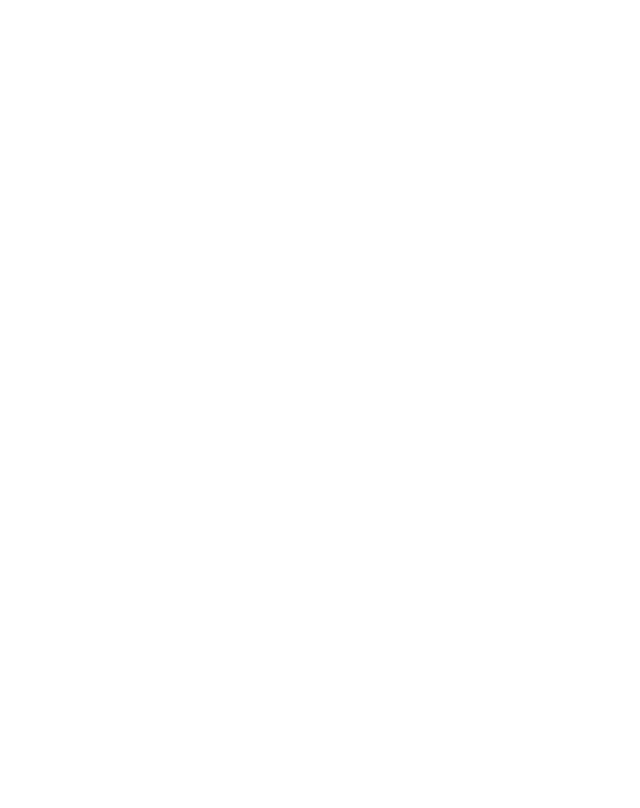
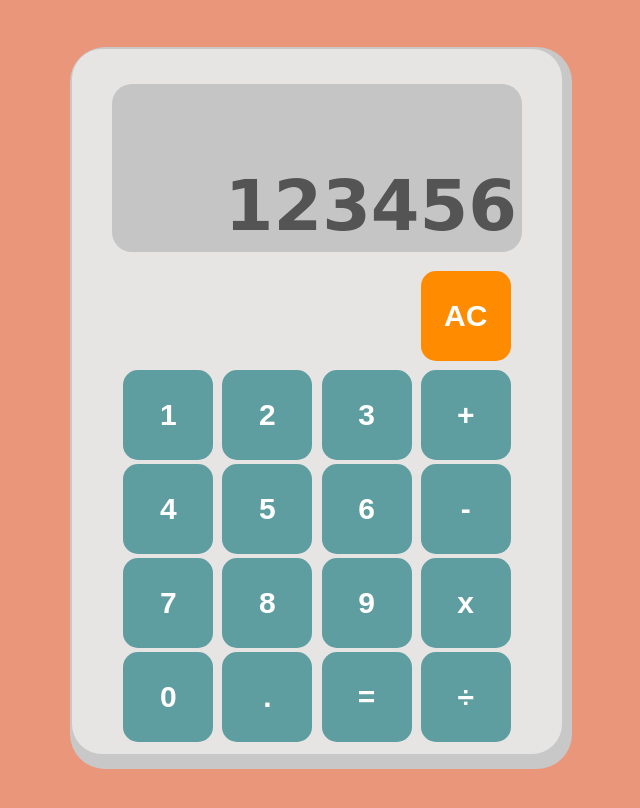
Before and after one commit to HarryY-Yao/calculator, a plain HTML site: page index.html in a window 1280 px wide. Shown: the whole page, without its empty margins (319-959 px from the left). Drawn offline with Linux system fonts and the light colour scheme.

Commit message:
Create UI

```diff
--- a/index.html
+++ b/index.html
@@ -7,6 +7,42 @@
     <title>Calculator</title>
 </head>
 <body>
+    <div class="shadow">
+        <div class="calculator-body">
+            <div class="screen">
+                <div class="on-screen">123456</div>
+            </div>
+            <div class="buttons">
+            <div class="row1">
+                <button class="btn" id="AC">AC</button>
+            </div>
+            <div class="row2">
+                <button class="btn" id="1">1</button>
+                <button class="btn" id="2">2</button>
+                <button class="btn" id="3">3</button>
+                <button class="btn" id="+">+</button>
+            </div>
+            <div class="row2">
+                <button class="btn" id="4">4</button>
+                <button class="btn" id="5">5</button>
+                <button class="btn" id="6">6</button>
+                <button class="btn" id="-">-</button>
+            </div>
+            <div class="row3">
+                <button class="btn" id="7">7</button>
+                <button class="btn" id="8">8</button>
+                <button class="btn" id="9">9</button>
+                <button class="btn" id="*">x</button>
+            </div>
+            <div class="row4">
+                <button class="btn" id="0">0</button>
+                <button class="btn" id=".">.</button>
+                <button class="btn" id="=">=</button>
+                <button class="btn" id="/">÷</button>
+            </div>
+        </div>
+    </div>
+    </div>
     <script src="script.js"></script>
 </body>
 </html>
--- a/style.css
+++ b/style.css
@@ -0,0 +1,78 @@
+body {
+    background-color: darksalmon;
+    display: flex;
+    justify-content: center;
+    align-items: center;
+    height: 100vh;
+    font-family: 'Lucida Sans', 'Lucida Sans Regular', 'Lucida Grande', 'Lucida Sans Unicode', Geneva, Verdana, sans-serif;
+}
+
+.shadow {
+    height: 720px;
+    width: 500px;
+    border-radius: 35px;
+    padding-left: 2px;
+    padding-top: 2px;
+    background-color: rgb(200, 200, 200);
+}
+
+.calculator-body {
+    background-color: rgb(231, 228, 228);
+    width: 490px;
+    height: 700px;
+    border-radius: 30px;
+    display: flex;
+    flex-direction: column;
+    justify-content: center;
+    align-items: center;
+    padding-top: 5px;
+}
+
+.screen {
+    background-color:rgb(197, 197, 197);
+    border-radius: 20px;
+    width: 410px;
+    height: 180px;
+    margin: 15px;
+    margin-top: 30px;
+    display: flex;
+    justify-content: flex-end;
+}
+
+.on-screen {
+    margin-top: auto;
+    color: rgb(84, 84, 84);
+    font-weight: 700;
+    font-size: 70px;
+    padding: 3px;
+    padding-bottom: 5px;
+    padding-right: 5px;
+}
+
+.buttons {
+    margin: 10px;
+    margin-top: 2px;
+}
+
+
+.btn {
+    height: 90px;
+    width: 90px;
+    border-radius: 15px;
+    border: 0;
+    background-color: cadetblue;
+    color: white;
+    font-weight: 700;
+    font-size: 30px;
+    margin: 2px;
+}
+
+.row1 {
+    display: flex;
+    justify-content: right;
+    margin-bottom: 5px;
+}
+
+#AC {
+    background-color: darkorange;
+}
```
